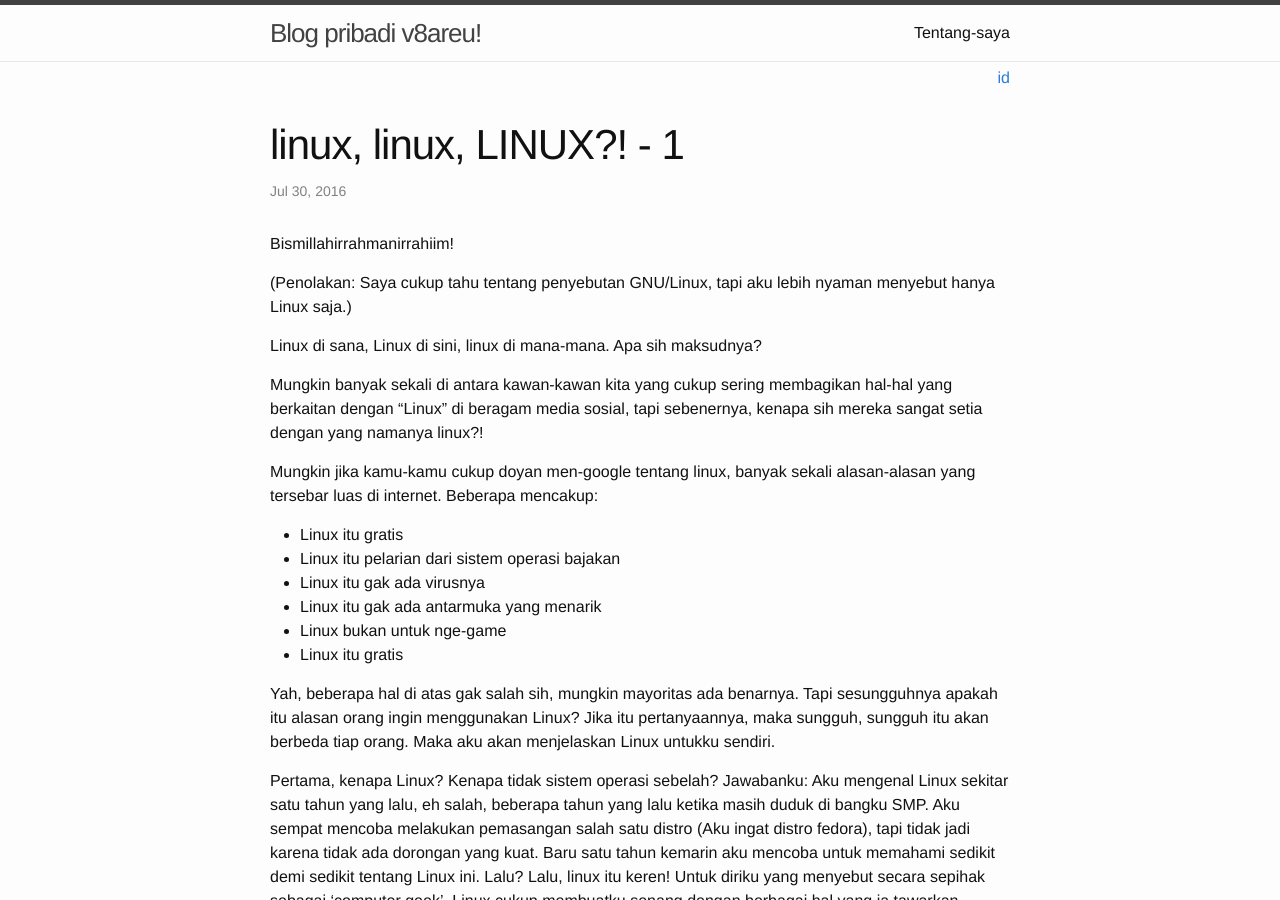
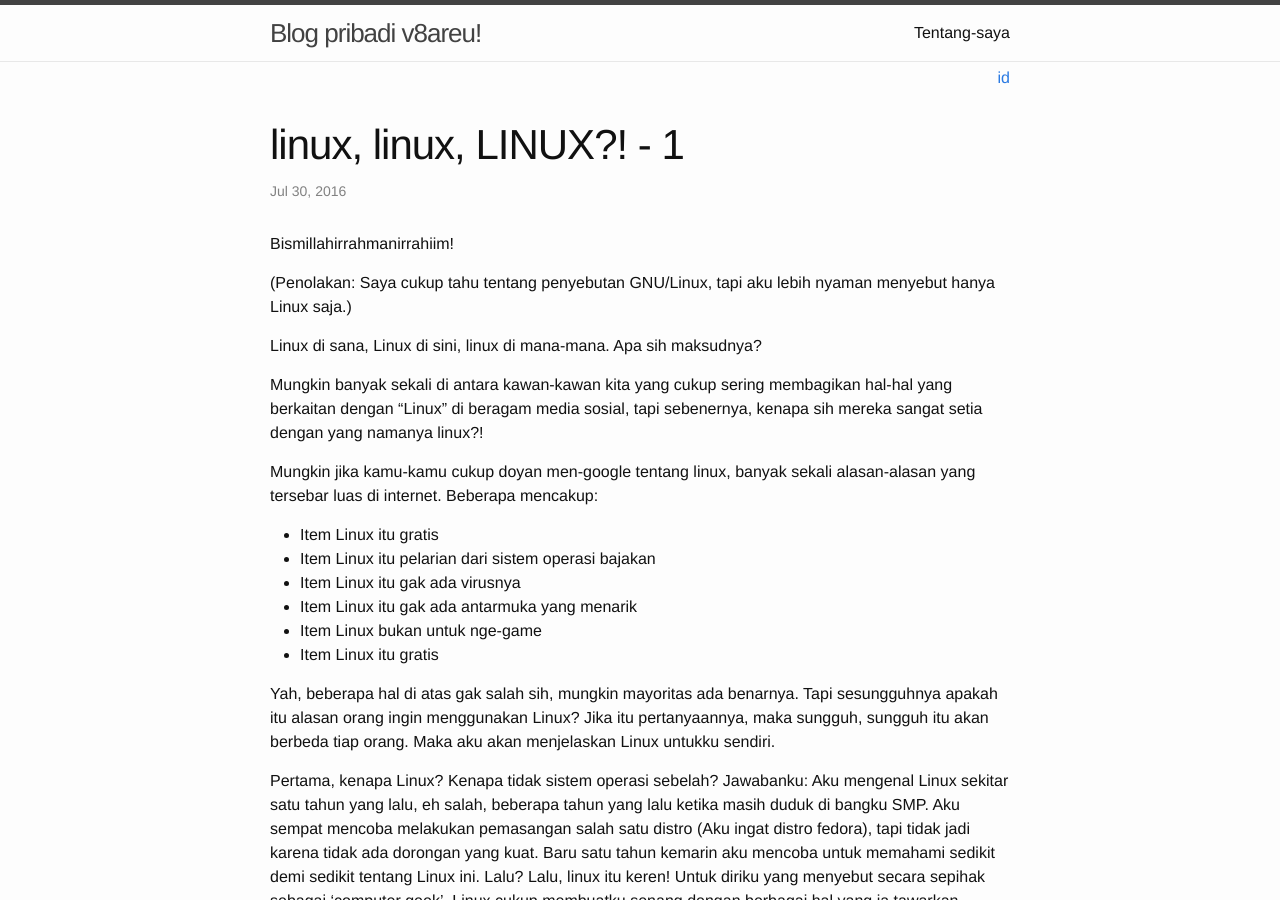
Before and after one commit to mfakhrusy/v8areu.github.io, a Jekyll site: the page built from _posts/2016-07-30-linux-linux-LINUX-1.markdown, in a window 1280 px wide and 900 px high. Built offline with Jekyll 4.4.1, drawn with Linux system fonts in a browser that asks for light colours; comment, search, counter and statistics services are not loaded.

Commit message:
edit markdown

```diff
--- a/_posts/2016-07-30-linux-linux-LINUX-1.markdown
+++ b/_posts/2016-07-30-linux-linux-LINUX-1.markdown
@@ -16,12 +16,12 @@ Linux di sana, Linux di sini, linux di mana-mana. Apa sih maksudnya?
 Mungkin banyak sekali di antara kawan-kawan kita yang cukup sering membagikan hal-hal yang berkaitan dengan "Linux" di beragam media sosial, tapi sebenernya, kenapa sih mereka sangat setia dengan yang namanya linux?!
 
 Mungkin jika kamu-kamu cukup doyan men-google tentang linux, banyak sekali alasan-alasan yang tersebar luas di internet. Beberapa mencakup:
-* Linux itu gratis
-* Linux itu pelarian dari sistem operasi bajakan
-* Linux itu gak ada virusnya
-* Linux itu gak ada antarmuka yang menarik
-* Linux bukan untuk nge-game
-* Linux itu gratis
+* Item Linux itu gratis
+* Item Linux itu pelarian dari sistem operasi bajakan
+* Item Linux itu gak ada virusnya
+* Item Linux itu gak ada antarmuka yang menarik
+* Item Linux bukan untuk nge-game
+* Item Linux itu gratis
 
 Yah, beberapa hal di atas gak salah sih, mungkin mayoritas ada benarnya. Tapi sesungguhnya apakah itu alasan orang ingin menggunakan Linux?
 Jika itu pertanyaannya, maka sungguh, sungguh itu akan berbeda tiap orang. Maka aku akan menjelaskan Linux untukku sendiri.
```
Also changed, not shown: 1 other file.
